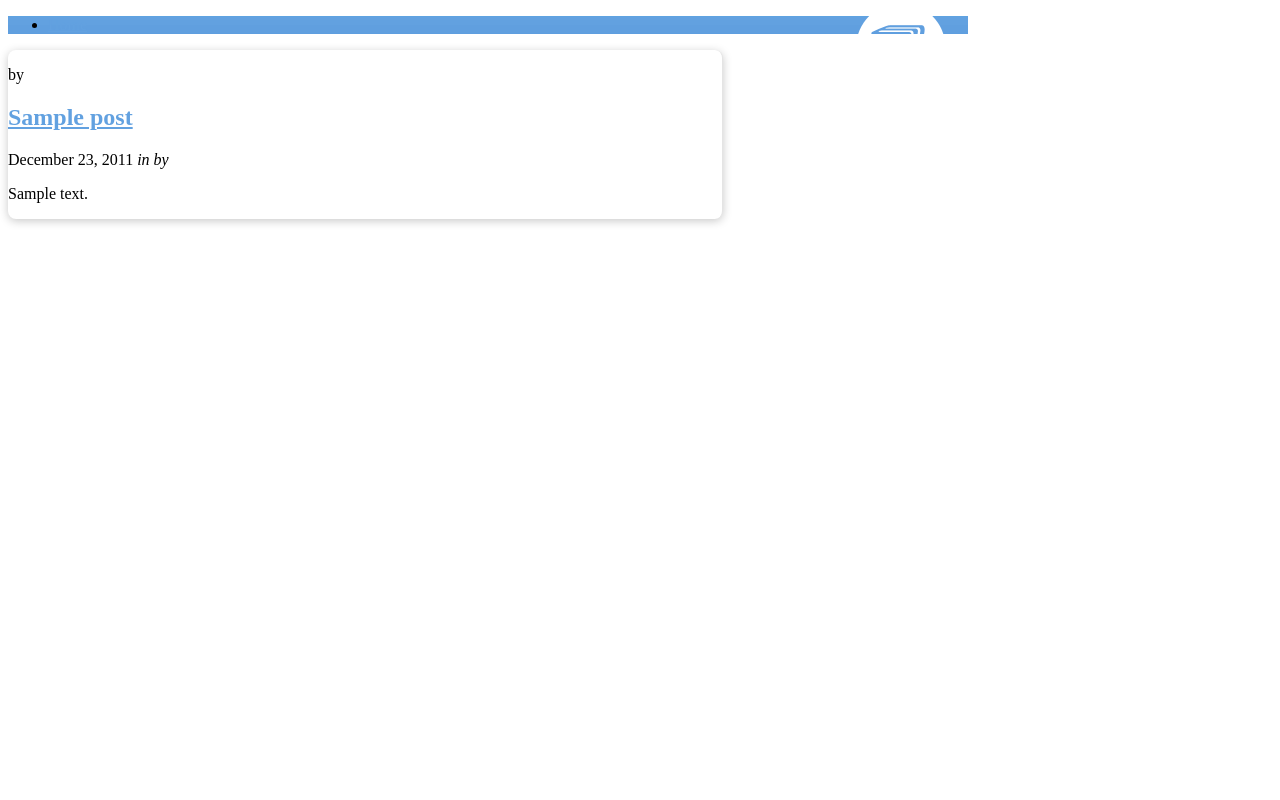
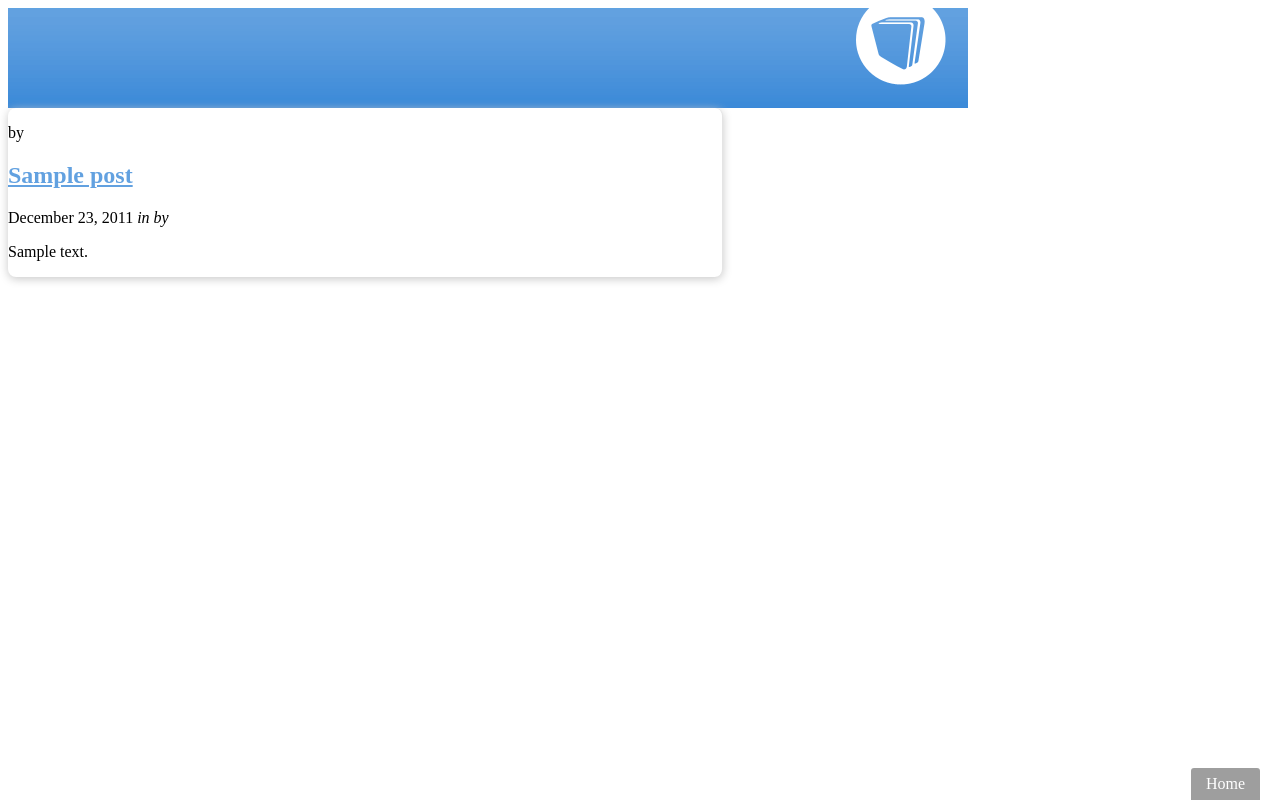
Before and after one commit to wp-plugins/learninglog, a WordPress theme: template bp-themes/learninglog-user/index.php in a window 1280 px wide. Run offline with PHP 8.4 and a stand-in for WordPress, Linux system fonts and the light colour scheme; the site name, menu and one post (Sample post) are stand-ins, and other content is empty; grey boxes are pictures that could not be loaded.

Commit message:
encounter modified buddypress default theme
git-svn-id: https://plugins.svn.wordpress.org/learninglog/trunk@479799 b8457f37-d9ea-0310-8a92-e5e31aec5664

```diff
--- a/bp-themes/learninglog-user/functions.php
+++ b/bp-themes/learninglog-user/functions.php
@@ -14,14 +14,15 @@ if(is_user_logged_in())
 
 
 //disable current header functions
-define( 'BP_DTHEME_DISABLE_CUSTOM_HEADER', true );
+//define( 'BP_DTHEME_DISABLE_CUSTOM_HEADER', true );
 
 
 /*
  * lerntagebuch user theme header function
  */
+/*
 function lerntagebuch_user_add_custom_header_support() {
-	/* Set the defaults for the custom header image (http://ryan.boren.me/2007/01/07/custom-image-header-api/) */
+	// Set the defaults for the custom header image (http://ryan.boren.me/2007/01/07/custom-image-header-api/)
 	define( 'HEADER_TEXTCOLOR', 'FFFFFF' );
 	define( 'HEADER_IMAGE', get_bloginfo('stylesheet_directory').'/images/default-header.png' ); // %s is theme dir uri
 	define( 'HEADER_IMAGE_WIDTH', 960 );
@@ -90,9 +91,12 @@ function lerntagebuch_user_add_custom_header_support() {
 	<?php
 	}
 	add_custom_image_header( 'bp_dtheme_header_style', 'bp_dtheme_admin_header_style' );
+
 }
 
-add_action( 'init', 'lerntagebuch_user_add_custom_header_support' );
+//add_action( 'init', 'lerntagebuch_user_add_custom_header_support' );
+add_action( 'setup_theme', 'lerntagebuch_user_add_custom_header_support' );
+*/
 
 //Disable Admin Bar in WordPress 3.2
 add_filter( 'show_admin_bar', '__return_false' );
--- a/bp-themes/learninglog-user/style.css
+++ b/bp-themes/learninglog-user/style.css
@@ -32,6 +32,7 @@ a:focus { outline: 1px dotted #ccc; }
 
 #header {
 	background: url( ../learninglog-home/images/default-header.png);
+	height: 100px;
 }
 
 #logo a {
@@ -219,3 +220,38 @@ div#admin-link {
 div#sidebar div.padder p#login-text {
 	display:none;
 }
+
+/* > Navigation
+-------------------------------------------------------------- */
+
+ul#nav {
+	margin: 0;
+	padding: 0;
+	position: absolute;
+	right: 15px;
+	list-style: none;
+	bottom: 0;
+	max-width: 65%;
+}
+	ul#nav li {
+		float: left;
+		margin: 0 5px 0 0;
+	}
+		ul#nav li a {
+			display: block;
+			color: #fff;
+			text-decoration: none;
+			padding: 7px 15px;
+
+			background: url( ../../../buddypress/bp-themes/bp-default/_inc/images/60pc_black.png );
+
+			-moz-border-radius-topleft: 3px;
+			-webkit-border-top-left-radius: 3px;
+			-moz-border-radius-topright: 3px;
+			-webkit-border-top-right-radius: 3px;
+		}
+			ul#nav li.selected a, ul#nav li.current_page_item a {
+				background: #f5f5f5;
+				color: #555;
+			}
+			ul#nav a:focus { outline: none; }
```
